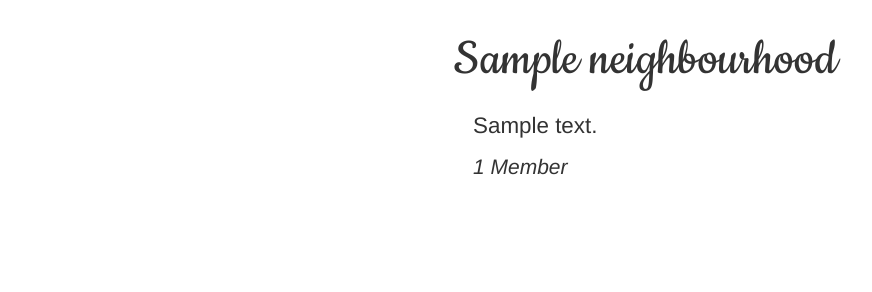
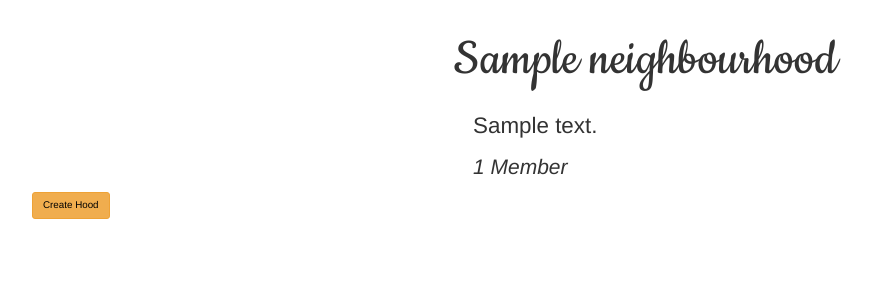
Before and after one commit to Maryan23/MyHood, a Django app: a page that uses neighbourhood/templates/hood/specific_hood.html in a window 1280 px wide. Shown: the part 383-675 px from the top of the page, without its empty margins (53-925 px from the left). Run offline with Django 3.2, Linux system fonts and the light colour scheme; a user stored in the database is signed in; tables that the repository leaves empty hold one stand-in row (values such as "Sample post"); some libraries are stand-ins or nearby versions.

Commit message:
Created create business path and created a button for the same

```diff
--- a/neighbourhood/templates/hood/specific_hood.html
+++ b/neighbourhood/templates/hood/specific_hood.html
@@ -11,5 +11,11 @@
          <p class="hood-description">{{hoods.description}}</p>
         <p class="hood-residents">{{hoods.members.count}} Member{{hoods.members.count|pluralize}}</p>
     </div>
+
+    <div class="col-md-4">
+      <a href="{%url 'create_business' %}" style="color:black;font-size: 0.7em;" class="btn btn-warning btn-sm">
+        Create Hood
+      </a>
+</div>
 </div>
 {% endblock %}
--- a/neighbourhood/urls.py
+++ b/neighbourhood/urls.py
@@ -11,6 +11,7 @@ urlpatterns=[
     path('hoods',views.hoods,name='hoods'),
     path('hood/<str:hood_name>',views.specific_hood,name='specific_hood'),
     path('join_hood/<int:id>', views.join_hood, name='join_hood'),
-    path('leave_hood/<int:id>',views.leave_hood,name='leave_hood')
+    path('leave_hood/<int:id>',views.leave_hood,name='leave_hood'),
+    path('create_business/',views.create_business,name = 'create_business'),
 
 ]
--- a/neighbourhood/views.py
+++ b/neighbourhood/views.py
@@ -108,7 +108,7 @@ def create_business(request):
             biz = biz_form.save(commit=False)
             biz.user = current_user
             biz.save()
-        return HttpResponseRedirect('/specific_hood')
+        return HttpResponseRedirect('/hoods')
 
     else:
         biz_form = BusinessForm()
```
